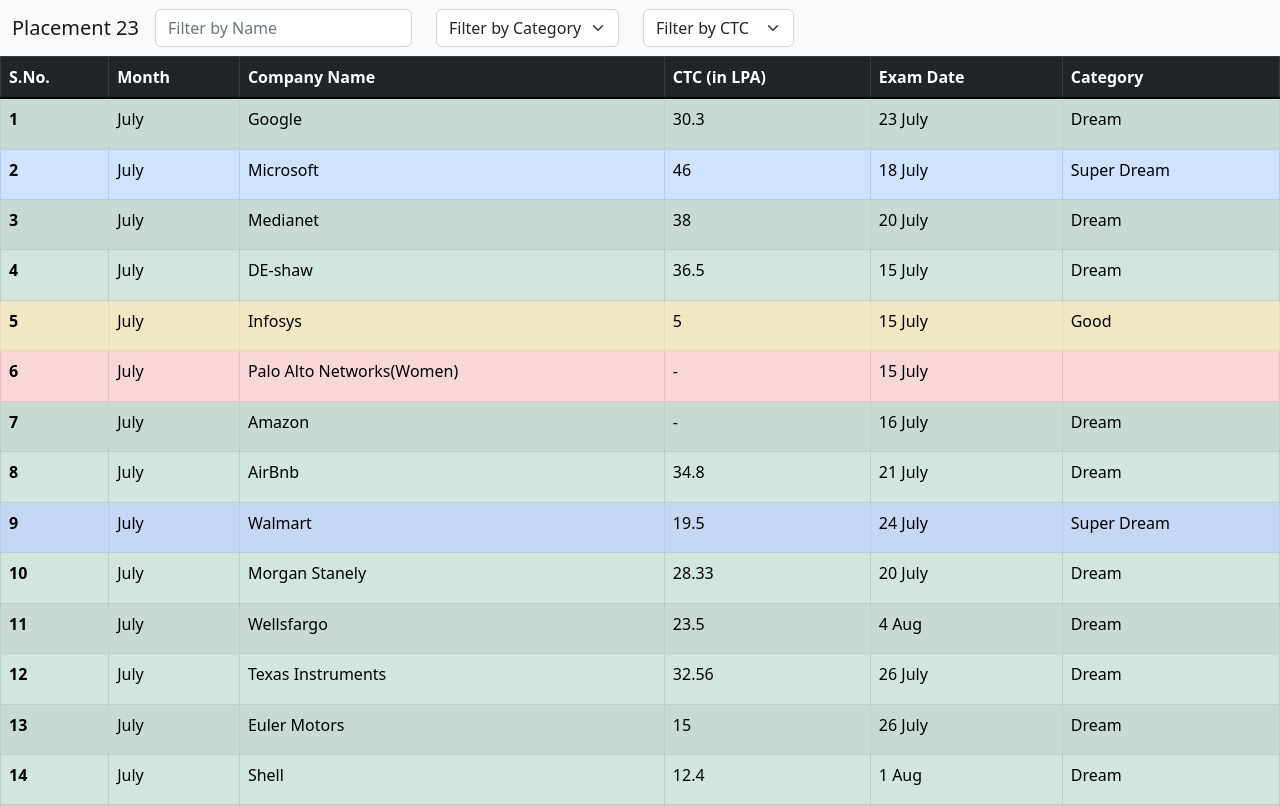
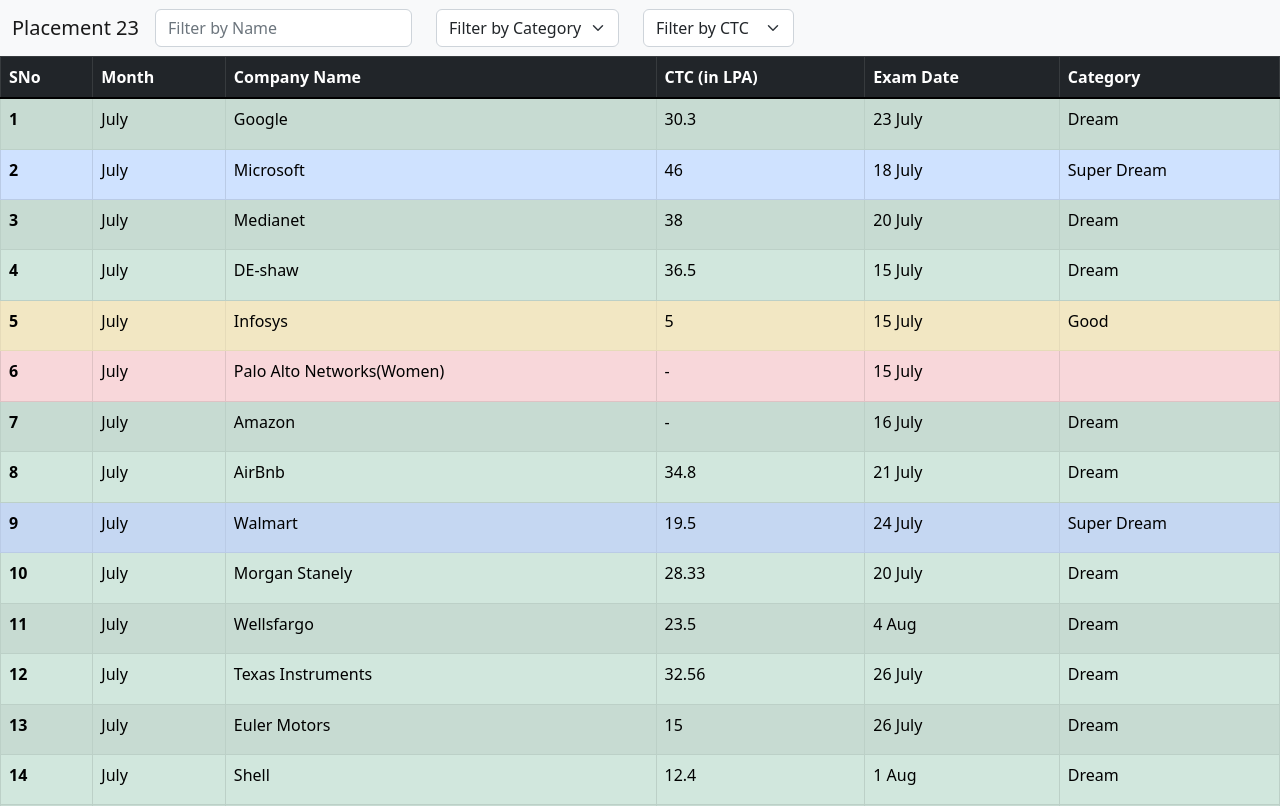
Before and after one commit to prane-eth/placement-2023, a React (Create React App) app: page / in a window 1280 px wide. Shown: the top 806 px of the page. Built offline with nearby package versions, Linux system fonts and the light colour scheme.

Commit message:
minor change

```diff
--- a/src/App.js
+++ b/src/App.js
@@ -80,7 +80,7 @@
 			<table className="table table-striped table-hover table-secondary table-bordered m-0 min-vh-100">
 				<thead className="table-dark">
 					<tr>
-						<th scope="col">S.No.</th>
+						<th scope="col">SNo</th>
 						<th scope="col">Month</th>
 						<th scope="col">Company Name</th>
 						<th scope="col">CTC (in LPA)</th>
```
